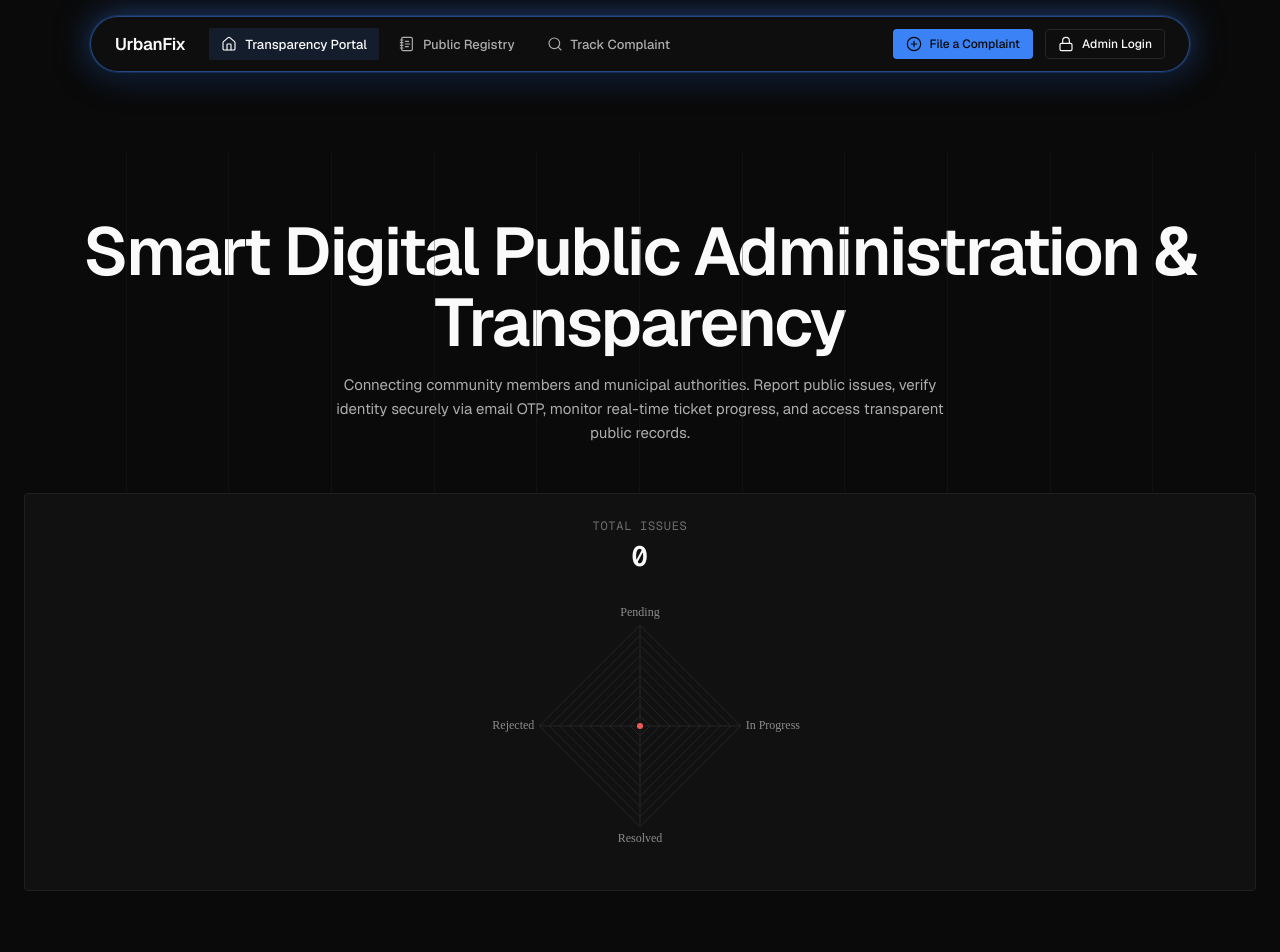
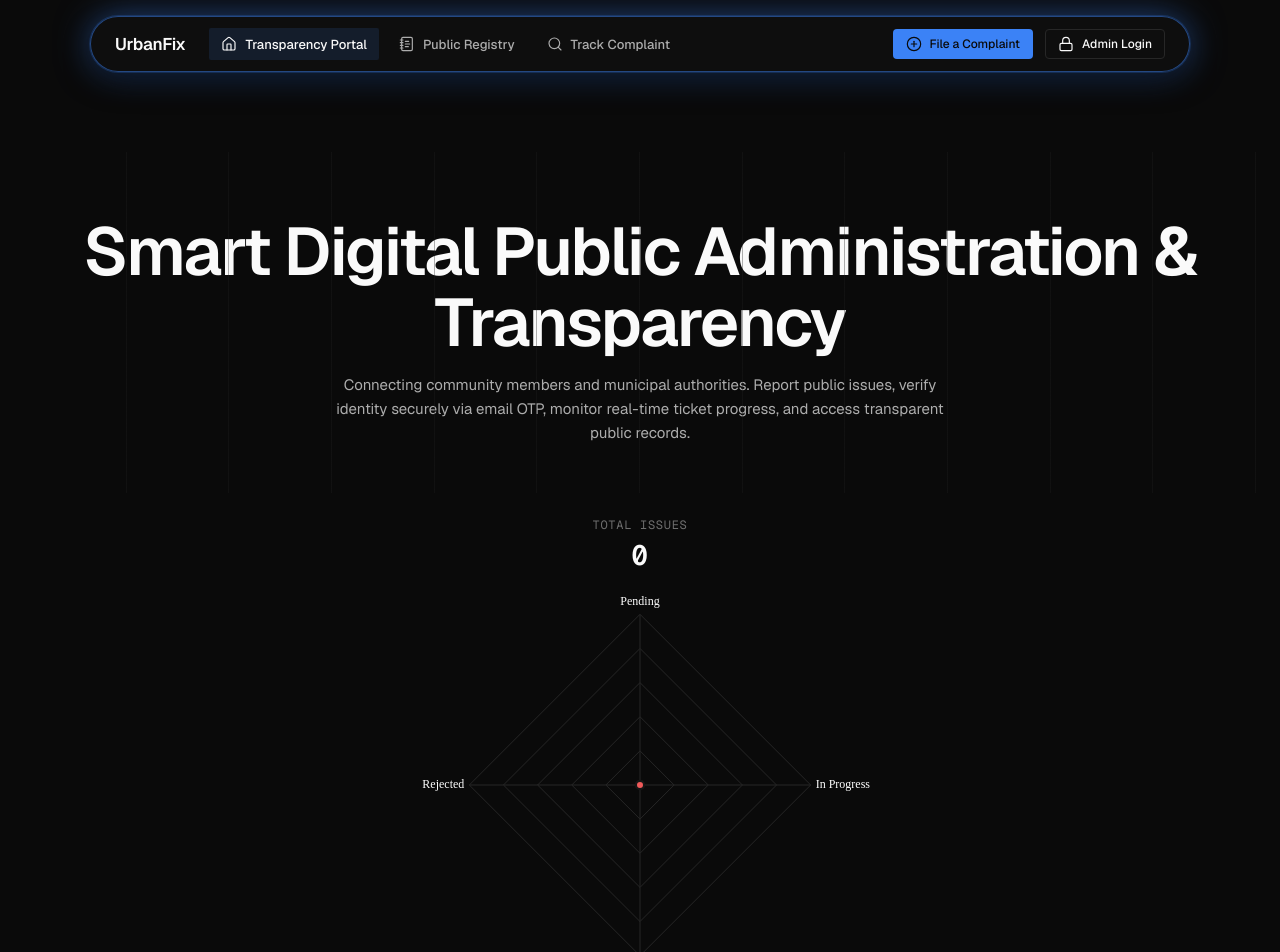
Before and after one commit to pizzaparth/urbanfix, a React (Vite) app in the folder frontend/: page / in a window 1280 px wide. Shown: the top 952 px of the page. Built offline with nearby package versions, Linux system fonts and the light colour scheme; no server answers.

Commit message:
Improved the visiblity of the main polygon graph.

```diff
--- a/frontend/src/components/StatsCounterCard.jsx
+++ b/frontend/src/components/StatsCounterCard.jsx
@@ -41,9 +41,9 @@ const radarOptions = {
       beginAtZero: true,
       angleLines: { color: CHART_COLORS.border },
       grid: { color: CHART_COLORS.border },
-      ticks: { display: false },
+      ticks: { display: false, count: 6 },
       pointLabels: {
-        color: CHART_COLORS.textSecondary,
+        color: '#FFFFFF',
         font: { family: CHART_FONT_SANS, size: 12 },
       },
     },
@@ -70,7 +70,8 @@ const StatsCounterCard = ({ statusBreakdown, className = 'panel' }) => {
       {
         data: METRICS.map((key) => statusBreakdown?.[key] || 0),
         borderColor: CHART_COLORS.accent,
-        backgroundColor: 'rgba(59, 130, 246, 0.15)',
+        borderWidth: 2,
+        backgroundColor: 'transparent',
         pointBackgroundColor: POINT_COLORS,
         pointBorderColor: CHART_COLORS.surfaceRaised,
         pointBorderWidth: 2,
@@ -81,7 +82,7 @@ const StatsCounterCard = ({ statusBreakdown, className = 'panel' }) => {
   }), [statusBreakdown]);
 
   return (
-    <div className={className}>
+    <div className={`${className} stats-radar-panel`}>
       <div className="radar-panel">
         <div style={{ textAlign: 'center' }}>
           <span className="text-mono-label" style={{ marginBottom: 'var(--space-1)', display: 'block' }}>Total Issues</span>
--- a/frontend/src/styles/components.css
+++ b/frontend/src/styles/components.css
@@ -410,7 +410,14 @@ select.input {
 
 /* Status radar — replaces the old 5-tile stats grid. Total is shown as a
    plain label above the chart rather than a 5th radar axis, since it's the
-   sum of the other four and would always dominate the polygon's shape. */
+   sum of the other four and would always dominate the polygon's shape.
+   .stats-radar-panel overrides the shared .panel look (background/border)
+   for this one instance only — the global .panel rule itself is untouched,
+   so every other card in the app keeps its normal surface/border. */
+.stats-radar-panel {
+  background: transparent;
+  border: none;
+}
 .radar-panel {
   display: flex;
   flex-direction: column;
@@ -420,8 +427,8 @@ select.input {
 .radar-canvas-wrap {
   position: relative;
   width: 100%;
-  max-width: 320px;
-  height: 280px;
+  max-width: 460px;
+  height: 400px;
   margin-inline: auto;
   /* Chart.js's radar auto-layout reserves asymmetric side padding for
      point labels of different lengths ("In Progress" vs "Rejected"/
```
